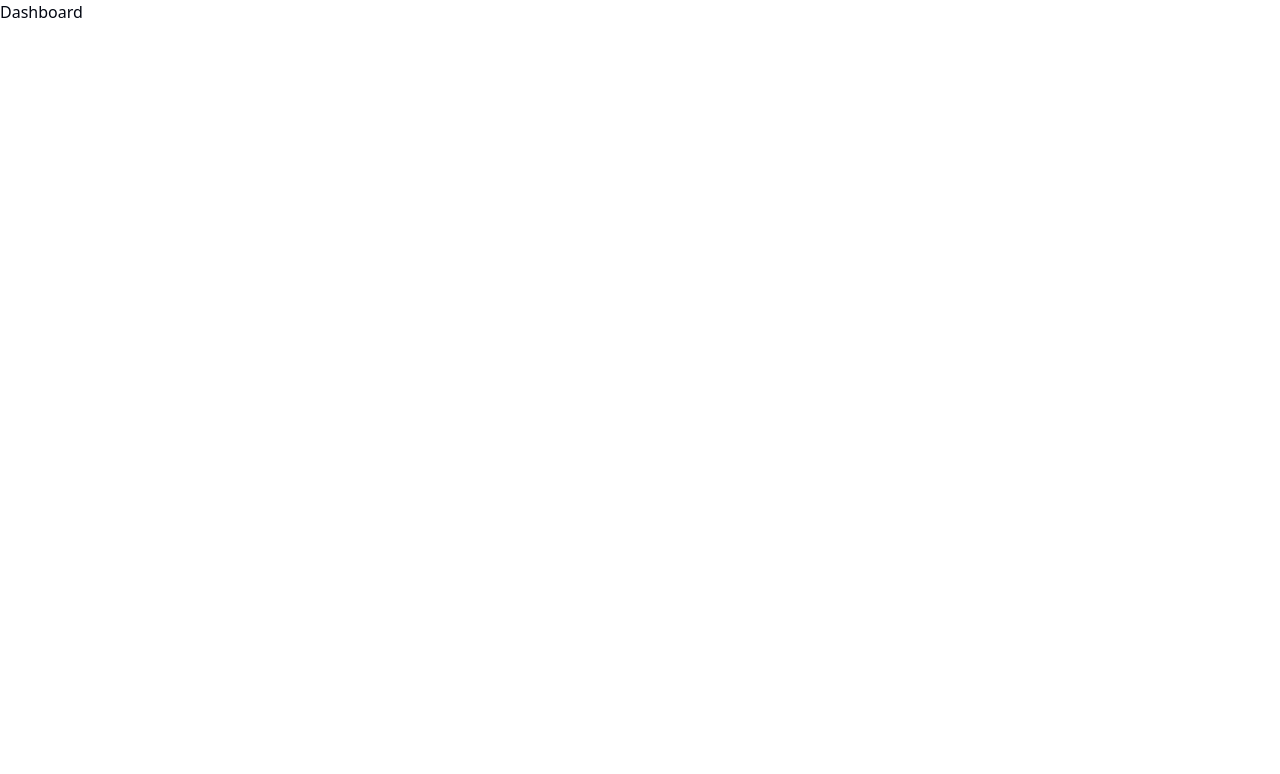
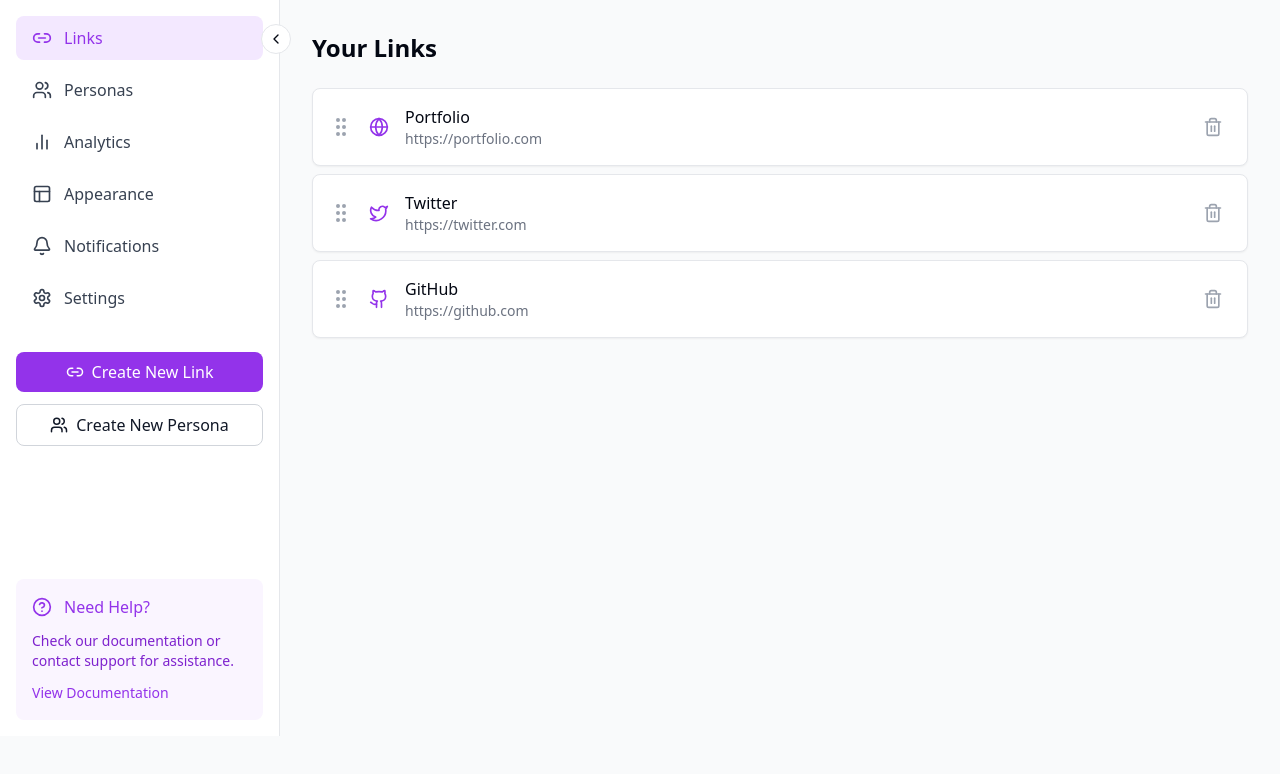
Before and after one commit to peterdinis/Persona-Link, a Next.js app: page /dashboard in a window 1280 px wide. Shown: the top 774 px of the page. Built offline with nearby package versions, Linux system fonts and the light colour scheme.

Commit message:
infra: Start to updating dashboard WIP

```diff
--- a/components/dashboard/DashboardWrapper.tsx
+++ b/components/dashboard/DashboardWrapper.tsx
@@ -1,7 +1,138 @@
-import { FC } from 'react';
+"use client"
+
+import React, { FC, useState } from 'react';
+import { DndContext, DragEndEvent, closestCenter } from '@dnd-kit/core';
+import { arrayMove, SortableContext, verticalListSortingStrategy } from '@dnd-kit/sortable';
+import { LinkList } from './LinkList';
+import { CreateLinkModal } from './CreateLinkModal';
+import { CreatePersonaModal } from './CreatePersonaModal';
+import { Settings } from './Settings';
+import { initialLinks, initialPersonas } from '@/mockData/mockData';
+import { Appearance } from './Apperance';
+import { PersonaList } from './PersonalList';
+import { DashboardSidebar } from './Sidebar';
+
+export type Link = {
+  id: string;
+  title: string;
+  url: string;
+  icon: string;
+};
+
+export type Persona = {
+  id: string;
+  name: string;
+  links: Link[];
+};
 
 const DashboardWrapper: FC = () => {
-    return <>Dashboard</>;
+  const [links, setLinks] = useState<Link[]>(initialLinks);
+  const [personas, setPersonas] = useState<Persona[]>(initialPersonas);
+  const [isCreateLinkModalOpen, setIsCreateLinkModalOpen] = useState(false);
+  const [isCreatePersonaModalOpen, setIsCreatePersonaModalOpen] = useState(false);
+  const [activeView, setActiveView] = useState<'links' | 'personas' | 'analytics' | 'appearance' | 'notifications' | 'settings'>('links');
+
+  const handleDragEnd = (event: DragEndEvent) => {
+    const { active, over } = event;
+
+    if (over && active.id !== over.id) {
+      setLinks((items) => {
+        const oldIndex = items.findIndex((item) => item.id === active.id);
+        const newIndex = items.findIndex((item) => item.id === over.id);
+        return arrayMove(items, oldIndex, newIndex);
+      });
+    }
+  };
+
+  const handleCreateLink = (newLink: Omit<Link, 'id'>) => {
+    const link: Link = {
+      ...newLink,
+      id: Math.random().toString(36).substr(2, 9),
+    };
+    setLinks([...links, link]);
+    setIsCreateLinkModalOpen(false);
+  };
+
+  const handleCreatePersona = (name: string) => {
+    const persona: Persona = {
+      id: Math.random().toString(36).substr(2, 9),
+      name,
+      links: [],
+    };
+    setPersonas([...personas, persona]);
+    setIsCreatePersonaModalOpen(false);
+  };
+
+  const handleDeleteLink = (id: string) => {
+    setLinks(links.filter((link) => link.id !== id));
+  };
+
+  const handleDeletePersona = (id: string) => {
+    setPersonas(personas.filter((persona) => persona.id !== id));
+  };
+
+  const renderContent = () => {
+    switch (activeView) {
+      case 'links':
+        return (
+          <DndContext collisionDetection={closestCenter} onDragEnd={handleDragEnd}>
+            <SortableContext items={links} strategy={verticalListSortingStrategy}>
+              <LinkList links={links} onDelete={handleDeleteLink} />
+            </SortableContext>
+          </DndContext>
+        );
+      case 'personas':
+        return <PersonaList personas={personas} onDelete={handleDeletePersona} />;
+      case 'analytics':
+        return (
+          <div className="bg-white dark:bg-gray-800 p-6 rounded-lg">
+            <h2 className="text-2xl font-bold mb-6 dark:text-white">Analytics</h2>
+            <p className="text-gray-600 dark:text-gray-300">Analytics dashboard coming soon...</p>
+          </div>
+        );
+      case 'appearance':
+        return <Appearance />;
+      case 'notifications':
+        return (
+          <div className="bg-white dark:bg-gray-800 p-6 rounded-lg">
+            <h2 className="text-2xl font-bold mb-6 dark:text-white">Notifications</h2>
+            <p className="text-gray-600 dark:text-gray-300">Manage your notifications...</p>
+          </div>
+        );
+      case 'settings':
+        return <Settings />;
+      default:
+        return null;
+    }
+  };
+
+  return (
+    <div className="min-h-screen bg-gray-50 dark:bg-gray-900">
+      <div className="flex">
+        <DashboardSidebar
+          activeView={activeView}
+          onChangeView={setActiveView}
+          onCreateLink={() => setIsCreateLinkModalOpen(true)}
+          onCreatePersona={() => setIsCreatePersonaModalOpen(true)}
+        />
+        <main className="flex-1 p-8">
+          {renderContent()}
+        </main>
+      </div>
+
+      <CreateLinkModal
+        isOpen={isCreateLinkModalOpen}
+        onClose={() => setIsCreateLinkModalOpen(false)}
+        onCreate={handleCreateLink}
+      />
+
+      <CreatePersonaModal
+        isOpen={isCreatePersonaModalOpen}
+        onClose={() => setIsCreatePersonaModalOpen(false)}
+        onCreate={handleCreatePersona}
+      />
+    </div>
+  );
 };
 
-export default DashboardWrapper;
+export default DashboardWrapper
--- /dev/null
+++ b/mockData/mockData.ts
@@ -0,0 +1,37 @@
+export type Link = {
+  id: string;
+  title: string;
+  url: string;
+  icon: string;
+};
+
+export type Persona = {
+  id: string;
+  name: string;
+  links: Link[];
+};
+
+export const initialLinks: Link[] = [
+  { id: '1', title: 'Portfolio', url: 'https://portfolio.com', icon: 'globe' },
+  { id: '2', title: 'Twitter', url: 'https://twitter.com', icon: 'twitter' },
+  { id: '3', title: 'GitHub', url: 'https://github.com', icon: 'github' },
+];
+
+export const initialPersonas: Persona[] = [
+  {
+    id: '1',
+    name: 'Professional',
+    links: [
+      { id: '1', title: 'LinkedIn', url: 'https://linkedin.com', icon: 'linkedin' },
+      { id: '2', title: 'Portfolio', url: 'https://portfolio.com', icon: 'globe' },
+    ],
+  },
+  {
+    id: '2',
+    name: 'Social',
+    links: [
+      { id: '3', title: 'Instagram', url: 'https://instagram.com', icon: 'instagram' },
+      { id: '4', title: 'Twitter', url: 'https://twitter.com', icon: 'twitter' },
+    ],
+  },
+];
--- a/package.json
+++ b/package.json
@@ -11,6 +11,9 @@
         "format:fix": "prettier --write --ignore-path .gitignore ."
     },
     "dependencies": {
+        "@dnd-kit/core": "^6.3.1",
+        "@dnd-kit/sortable": "^10.0.0",
+        "@dnd-kit/utilities": "^3.2.2",
         "@prisma/client": "6.6.0",
         "@radix-ui/react-avatar": "^1.1.10",
         "@radix-ui/react-dialog": "^1.1.14",
```
Also changed, not shown: 1 other file (tests, documents, lock files or other folders).
